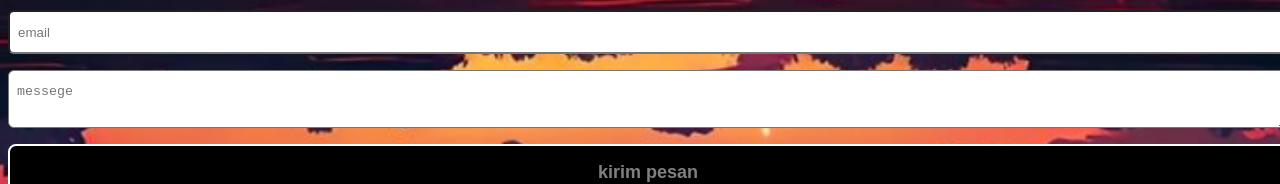
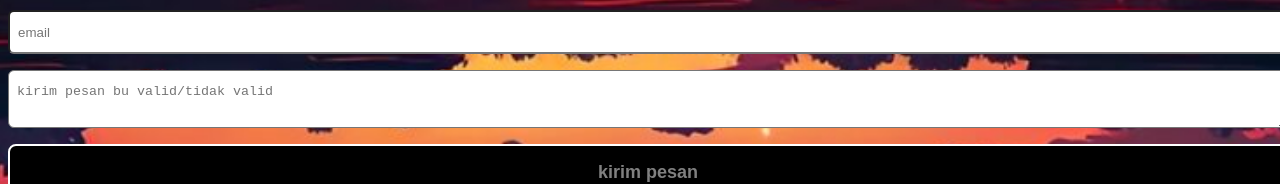
Before and after one commit to limtzy/TugasWorkshop, a plain HTML site: page index.html in a window 1280 px wide. Shown: the part 1804-1988 px from the top of the page. Drawn offline with nearby package versions, Linux system fonts and the light colour scheme.

Commit message:
index.html

```diff
--- a/index.html
+++ b/index.html
@@ -75,7 +75,7 @@
         <form action="https://formsubmit.co/fathulalim958@gmail.com" method="post" class="contact-form" >
             <input type="text" name="name" placeholder=" name" required>
             <input type="email" placeholder="email" required>
-            <textarea placeholder="messege" required></textarea>
+            <textarea placeholder="kirim pesan bu valid/tidak valid" required></textarea>
             <button class="btn-primary" type="submit"> kirim pesan</button>
         </form>
     </div>
```
